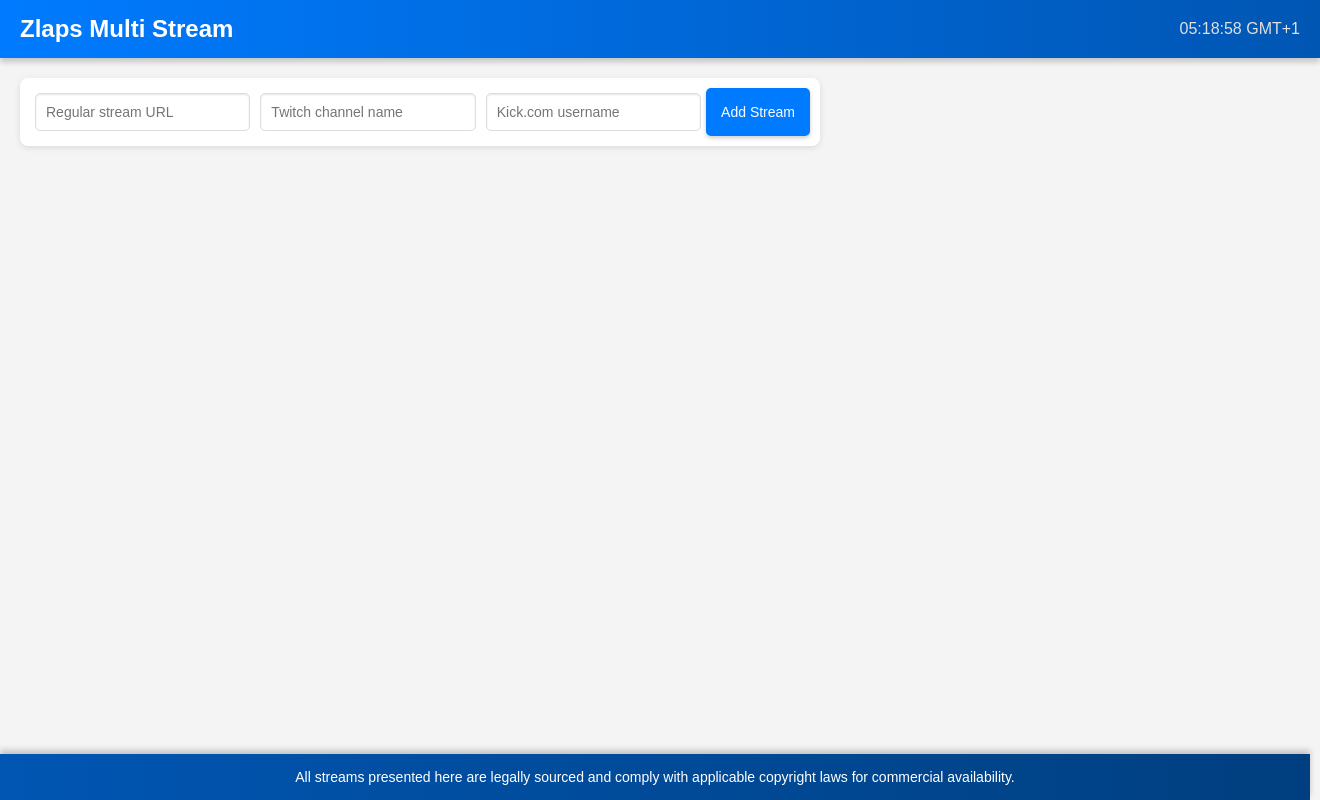
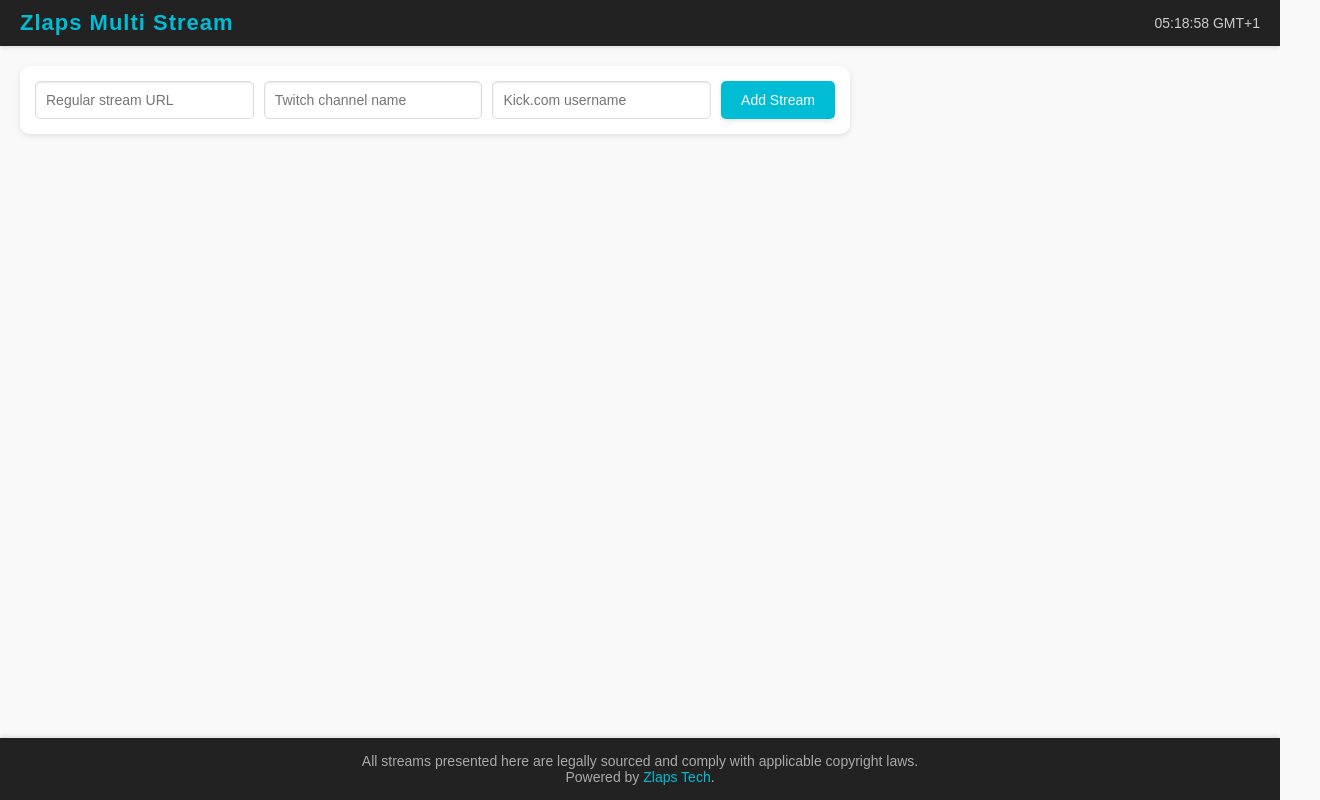
Before and after one commit to zlapii/multistream, a plain HTML site: page index.html in a window 1280 px wide. Shown: the whole page, 1320 px wide, since content can reach past the window. Drawn offline with Linux system fonts and the light colour scheme.

Commit message:
Update index.html

```diff
--- a/index.html
+++ b/index.html
@@ -10,7 +10,7 @@
             display: flex;
             flex-direction: column;
             min-height: 100vh;
-            background-color: #f4f4f4;
+            background-color: #f9f9f9;
             font-family: 'Arial', sans-serif;
             color: #333;
         }
@@ -19,85 +19,91 @@
             display: flex;
             justify-content: space-between;
             align-items: center;
-            padding: 15px 20px;
-            background: linear-gradient(90deg, #007bff, #0056b3);
+            padding: 10px 20px;
+            background-color: #222;
             color: #fff;
-            font-size: 20px;
-            font-weight: bold;
-            width: 100%;
-            box-shadow: 0 4px 6px rgba(0, 0, 0, 0.2);
-            z-index: 10;
+            font-size: 18px;
+            font-weight: 600;
+            box-shadow: 0 2px 4px rgba(0, 0, 0, 0.1);
         }
 
         .header .logo {
-            font-size: 24px;
-            font-weight: bold;
+            font-size: 22px;
+            font-weight: 700;
+            letter-spacing: 1px;
+            color: #00bcd4;
         }
 
         .header .clock {
-            font-size: 16px;
-            font-weight: 500;
-            color: #e0e0e0;
+            font-size: 14px;
+            font-weight: 400;
+            color: #ccc;
         }
 
         .footer {
+            padding: 15px 20px;
+            background-color: #222;
+            color: #aaa;
+            font-size: 14px;
             text-align: center;
-            padding: 15px;
-            background: linear-gradient(90deg, #0056b3, #003f7f);
-            color: #fff;
-            font-size: 14px;
-            width: 100%;
-            box-shadow: 0 -4px 6px rgba(0, 0, 0, 0.2);
+            box-shadow: 0 -2px 4px rgba(0, 0, 0, 0.1);
+            margin-top: auto; /* Pushes footer to the bottom */
+        }
+
+        .footer a {
+            color: #00bcd4;
+            text-decoration: none;
+        }
+
+        .footer a:hover {
+            text-decoration: underline;
         }
 
         .controls {
             margin: 20px;
             width: 90%;
             max-width: 800px;
-            box-sizing: border-box;
             display: flex;
-            justify-content: space-between;
             flex-wrap: wrap;
-            padding: 10px;
+            gap: 10px;
+            padding: 15px;
             background: #fff;
-            border-radius: 8px;
+            border-radius: 10px;
             box-shadow: 0 2px 6px rgba(0, 0, 0, 0.1);
         }
 
         .controls input {
             flex: 1;
-            margin: 5px;
             padding: 10px;
             font-size: 14px;
             border: 1px solid #ddd;
             border-radius: 5px;
             box-shadow: inset 0 1px 2px rgba(0, 0, 0, 0.1);
-            max-width: 250px;
         }
 
         .controls button {
-            padding: 10px 15px;
+            padding: 10px 20px;
             font-size: 14px;
-            background-color: #007bff;
+            background-color: #00bcd4;
             color: white;
             border: none;
             border-radius: 5px;
             cursor: pointer;
-            box-shadow: 0 2px 4px rgba(0, 0, 0, 0.2);
+            box-shadow: 0 2px 4px rgba(0, 0, 0, 0.1);
         }
 
         .controls button:hover {
-            background-color: #0056b3;
+            background-color: #0097a7;
         }
 
         .grid {
             display: grid;
             grid-template-columns: repeat(2, 1fr);
-            gap: 10px;
+            gap: 15px;
             width: 100%;
+            padding: 20px;
+            box-sizing: border-box;
             flex-grow: 1;
-            padding: 10px;
-            box-sizing: border-box;
         }
 
         .tile {
@@ -105,9 +111,9 @@
             background-color: #000;
             width: 100%;
             height: 0;
-            padding-top: 56.25%;
+            padding-top: 56.25%; /* 16:9 Aspect Ratio */
             overflow: hidden;
-            border-radius: 8px;
+            border-radius: 10px;
             box-shadow: 0 2px 6px rgba(0, 0, 0, 0.2);
         }
 
@@ -122,16 +128,17 @@
 
         .remove-button {
             position: absolute;
-            top: 8px;
-            right: 8px;
+            top: 10px;
+            right: 10px;
             background-color: red;
             color: white;
             border: none;
-            padding: 4px 8px;
+            padding: 6px 10px;
             cursor: pointer;
             z-index: 10;
-            border-radius: 4px;
+            border-radius: 5px;
             font-size: 12px;
+            font-weight: bold;
         }
 
         .remove-button:hover {
@@ -206,7 +213,8 @@
     <div class="grid"></div>
 
     <div class="footer">
-        All streams presented here are legally sourced and comply with applicable copyright laws for commercial availability.
+        All streams presented here are legally sourced and comply with applicable copyright laws. <br>
+        Powered by <a href="https://example.com" target="_blank">Zlaps Tech</a>.
     </div>
 </body>
 </html>
```
